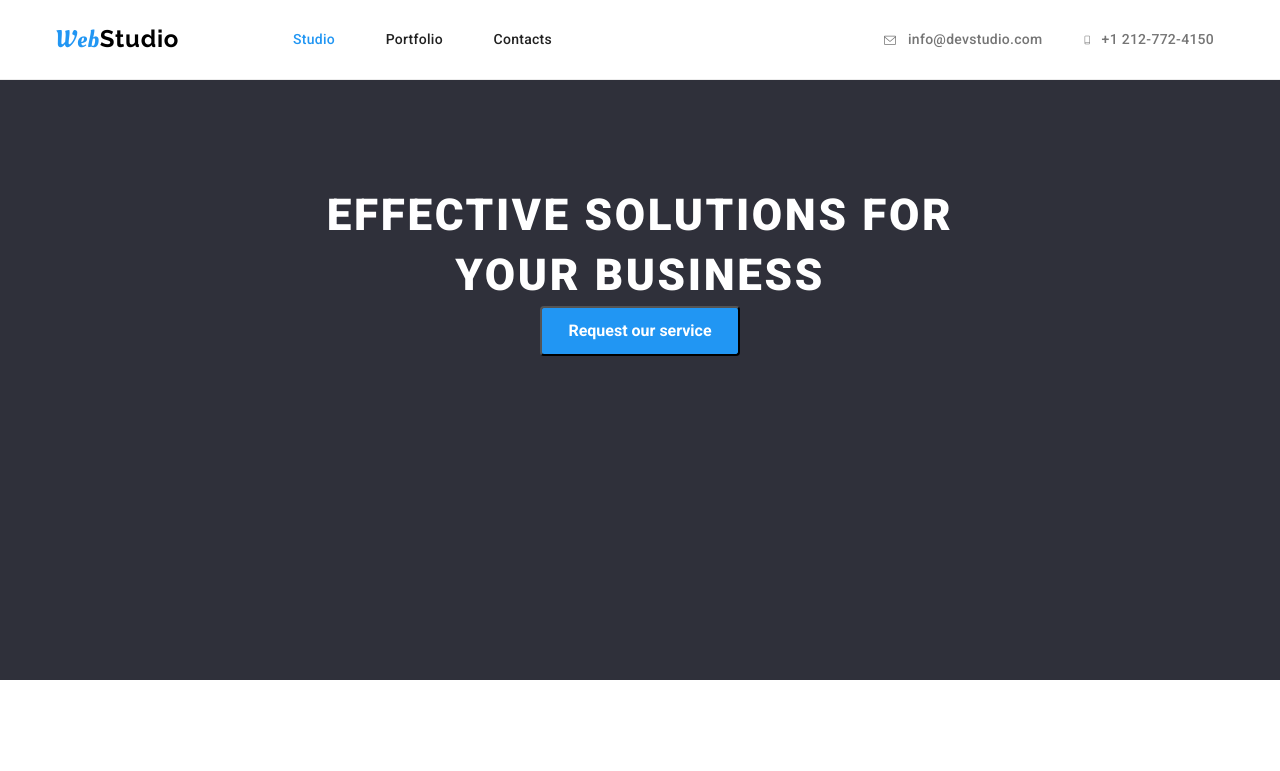
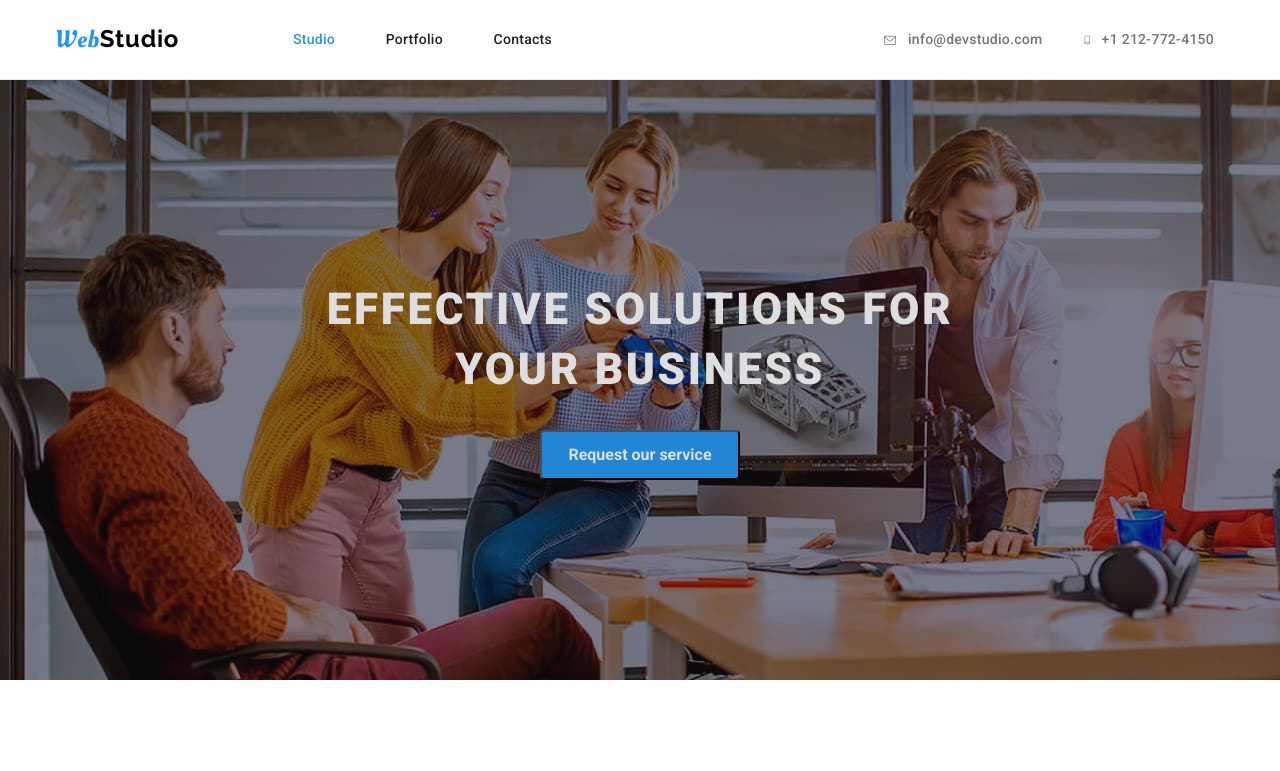
Before and after one commit to EugenAd/goit-markup-hw-04, a plain HTML site: page index.html in a window 1280 px wide. Shown: the top 771 px of the page. Drawn offline with nearby package versions, Linux system fonts and the light colour scheme.

Commit message:
head section styled

```diff
--- a/css/styles.css
+++ b/css/styles.css
@@ -131,10 +131,20 @@ a.link-navigation.current {
 }
 .head {
     display: flex;
-    background-color: var(--background);
+    background-color: #C4C4C4;
+    position:relative;
+    background-image: url(../images/background-image.jpg);
     height: 600px;
     flex-direction: column;
     align-items: center;
+    }
+.head::after {
+    content: '';
+    position: absolute;
+    width: 100%;
+    height: 100%;
+    background-image: linear-gradient(to top, #2F303A66 0%, #2F303A66 100%);
+    opacity: 0.4;
 }
 #title {
     font-weight: 900;
@@ -145,7 +155,7 @@ a.link-navigation.current {
     letter-spacing: 2.64px;
     width: 696px;
     height: 120px;
-    margin-top: 106px;
+    margin-top: 200px;
 }
 .button-home {
     color: var(--white-color);
@@ -157,6 +167,7 @@ a.link-navigation.current {
     width: 200px;
     height: 50px;
     border-radius: 4px;
+    margin-top: 30px;
       }
 .button-home:hover {
     cursor: pointer;
```
Also changed, not shown: images/background-image.jpg (added).
